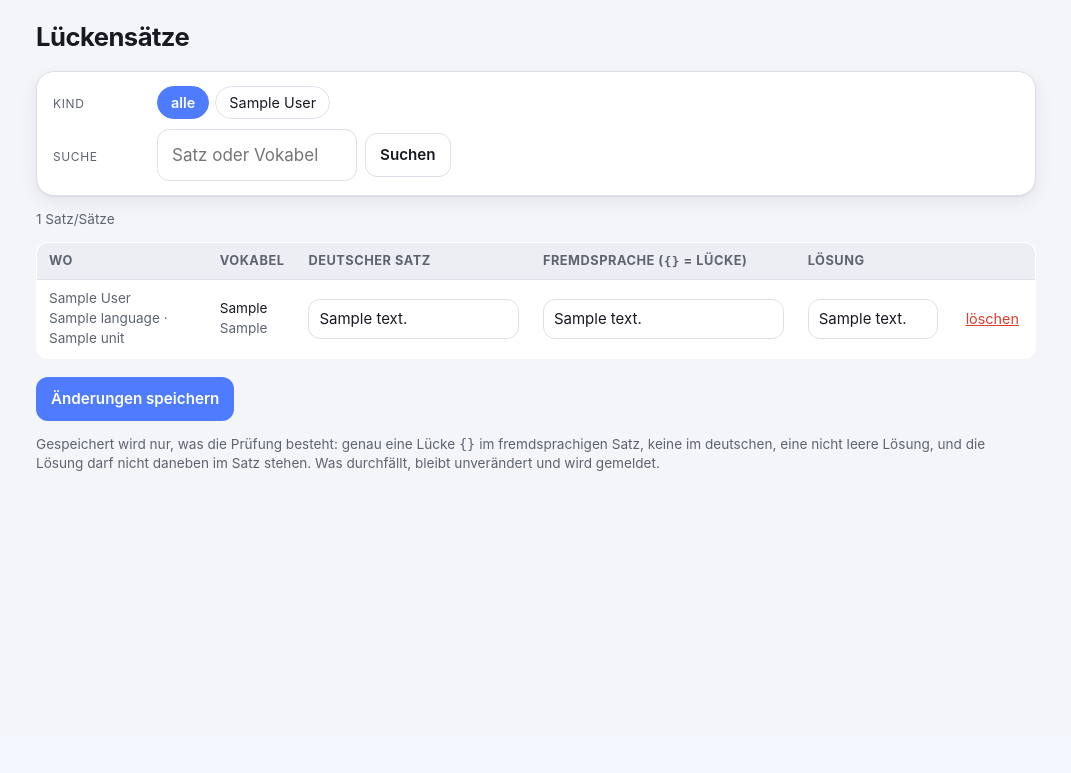
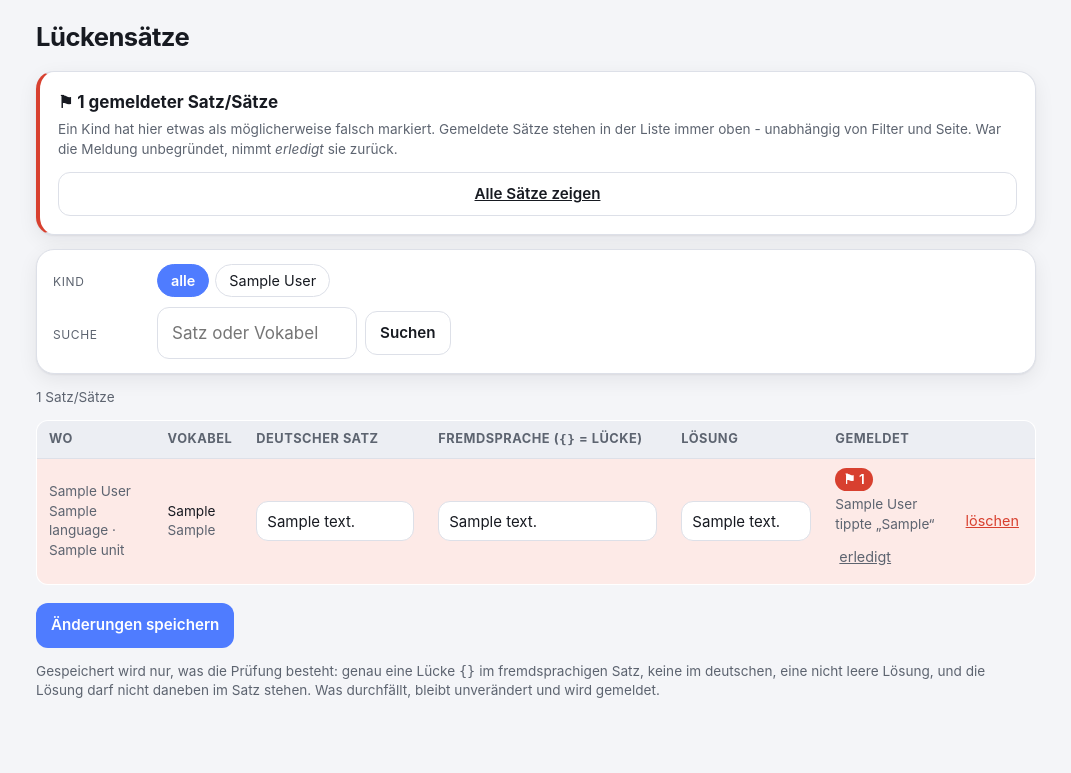
Before and after one commit to hmolsen/vokidoki, a PHP site: page /admin/sentences.php?flagged=1 in a window 1280 px wide. Shown: the part 63-836 px from the top of the page, without its empty margins (104-1175 px from the left). Before the commit the page ends 534 px from the top, so only its background shows below. Run offline with PHP 8.4, Linux system fonts and the light colour scheme; the visitor is signed in with stand-in values (Sample User, id 1); data comes from the database, SQL or seed files in the repository; both versions use the stored data as it was after the commit; tables that the repository leaves empty hold one stand-in row (values such as "Sample post"); some libraries are stand-ins or nearby versions.

Commit message:
Kinder koennen eine schiefe Aufgabe melden
Nach einer falschen Antwort steht rechts neben dem Weiter-Knopf ein
quadratischer Knopf mit einer Flagge. Damit sagt das Kind: Vielleicht lag
nicht ich daneben, sondern der Satz. Es bekommt eine Bestaetigung, der Knopf
bleibt als Haken stehen.

Gespeichert wird in sentence_flags - eine Zeile je Kind und Satz, nicht ein
Zaehler in sentences. Damit kann ein veraergertes Kind denselben Satz nicht
zehnmal melden, und im Admin steht, wer gemeldet hat.

Mitgespeichert wird, was das Kind getippt hatte. Das war nicht verlangt,
entscheidet aber meist die eigentliche Frage: War der Satz schief, oder war
die erwartete Loesung falsch? Ohne diese Angabe bliebe nur die Vermutung.

Im Admin stehen gemeldete Saetze immer oben - unabhaengig von Filter und
Seite - und heben sich farblich ab. Dazu eine Karte, die ihre Zahl nennt und
auf "nur gemeldete" umschaltet, sowie je Zeile ein "erledigt", das die
Meldung zuruecknimmt. Denn eine Meldung kann auch unbegruendet sein.

Der Endpunkt prueft die Zugehoerigkeit: Ueber eine fremde Satznummer kommt
niemand an fremde Saetze.

Co-Authored-By: Claude Opus 5 <noreply@anthropic.com>
Claude-Session: https://claude.ai/code/session_01JEs6aMYbfZasReRw2WUQTC

```diff
--- a/admin/admin.css
+++ b/admin/admin.css
@@ -365,3 +365,28 @@ td.wtcell select {
     .pg-info { width: 100%; margin: 0 0 6px; text-align: center; }
     .pg { min-width: 34px; height: 34px; padding: 0 7px; }
 }
+
+/* ------------------------------------------------- Gemeldete Saetze */
+
+/*
+ * Ein gemeldeter Satz ist der, der Arbeit verlangt. Er steht in der Liste
+ * immer oben und hebt sich ab - ihn zwischen hunderten heraussuchen zu
+ * muessen waere die sicherste Art, ihn nie zu bearbeiten.
+ */
+.flagged-note {
+    border-left: 4px solid var(--bad);
+}
+
+tr.flagged > td {
+    background: var(--bad-bg);
+}
+
+.flagcount {
+    display: inline-block;
+    padding: 2px 8px;
+    border-radius: 999px;
+    background: var(--bad);
+    color: #fff;
+    font-weight: 600;
+    white-space: nowrap;
+}
--- a/admin/sentences.php
+++ b/admin/sentences.php
@@ -21,8 +21,10 @@ $langId = (int) ($_REQUEST['language'] ?? 0);
 $unitId = (int) ($_REQUEST['unit'] ?? 0);
 $suche  = trim((string) ($_REQUEST['q'] ?? ''));
 $seite  = max(1, (int) ($_REQUEST['p'] ?? 1));
+$nurGemeldet = (int) ($_REQUEST['flagged'] ?? 0) === 1;
 
-$filter = ['user' => $userId, 'language' => $langId, 'unit' => $unitId, 'q' => $suche, 'p' => $seite];
+$filter = ['user' => $userId, 'language' => $langId, 'unit' => $unitId,
+           'q' => $suche, 'p' => $seite, 'flagged' => $nurGemeldet ? 1 : 0];
 
 if (($_SERVER['REQUEST_METHOD'] ?? '') === 'POST') {
     csrf_check();
@@ -83,6 +85,15 @@ if (($_SERVER['REQUEST_METHOD'] ?? '') === 'POST') {
         back_to_view($filter);
     }
 
+    if (isset($_POST['clear_flags'])) {
+        $id = (int) $_POST['clear_flags'];
+        $n  = q('DELETE FROM sentence_flags WHERE sentence_id = ?', [$id])->rowCount();
+        flash($n === 0
+            ? 'Für diesen Satz lag keine Meldung vor.'
+            : sprintf('Meldung zurückgenommen (%d Eintrag/Einträge).', $n));
+        back_to_view($filter);
+    }
+
     if (isset($_POST['delete'])) {
         q('DELETE FROM sentences WHERE id = ?', [(int) $_POST['delete']]);
         flash('Satz gelöscht.');
@@ -122,6 +133,9 @@ if ($suche !== '') {
     $like     = '%' . $suche . '%';
     array_push($params, $like, $like, $like, $like);
 }
+if ($nurGemeldet) {
+    $where[] = 'EXISTS (SELECT 1 FROM sentence_flags f WHERE f.sentence_id = s.id)';
+}
 $sql = $where === [] ? '' : ' WHERE ' . implode(' AND ', $where);
 
 $gesamt = (int) qv(
@@ -135,18 +149,44 @@ $seiten = max(1, (int) ceil($gesamt / PER_PAGE));
 $seite  = min($seite, $seiten);
 $offset = ($seite - 1) * PER_PAGE;
 
+/*
+ * Gemeldete Sätze stehen immer oben, auch ohne Filter.
+ *
+ * Sie zwischen hunderten heraussuchen zu müssen, wäre die sicherste Art,
+ * sie nie zu bearbeiten - und ein gemeldeter Satz ist genau der, der Arbeit
+ * verlangt.
+ */
 $rows = qa(
     'SELECT s.*, v.term_foreign, v.term_native, t.title AS unit_title,
-            l.name AS language, u.display_name
+            l.name AS language, u.display_name,
+            (SELECT COUNT(*) FROM sentence_flags f WHERE f.sentence_id = s.id) AS flags
        FROM sentences s
        JOIN vocab v ON v.id = s.vocab_id
        JOIN units t ON t.id = v.unit_id
        JOIN languages l ON l.id = t.language_id
        JOIN users u ON u.id = t.user_id' . $sql . '
-      ORDER BY u.display_name, l.name, t.created_at DESC, v.position, s.id
+      ORDER BY flags DESC, u.display_name, l.name, t.created_at DESC, v.position, s.id
       LIMIT ' . PER_PAGE . ' OFFSET ' . $offset,
     $params,
 );
+
+// Wer hat gemeldet, und was war eingetippt? Genau das entscheidet meist, ob
+// der Satz schief war oder die erwartete Antwort.
+$meldungen = [];
+$ids = array_map(static fn (array $r): int => (int) $r['id'], $rows);
+if ($ids !== []) {
+    foreach (qa(
+        'SELECT f.sentence_id, f.typed, u.display_name, f.created_at
+           FROM sentence_flags f
+           JOIN users u ON u.id = f.user_id
+          WHERE f.sentence_id IN (' . implode(',', $ids) . ')
+          ORDER BY f.created_at DESC'
+    ) as $f) {
+        $meldungen[(int) $f['sentence_id']][] = $f;
+    }
+}
+
+$offeneMeldungen = (int) qv('SELECT COUNT(DISTINCT sentence_id) FROM sentence_flags');
 
 /** Erhält die Filter beim Blättern. */
 function page_link(array $filter, int $seite): string
@@ -160,6 +200,22 @@ function page_link(array $filter, int $seite): string
 admin_head('Lückensätze', 'sentences.php');
 flash_render();
 ?>
+
+<?php if ($offeneMeldungen > 0): ?>
+<div class="card flagged-note">
+    <strong>&#9873; <?= $offeneMeldungen ?> gemeldete<?= $offeneMeldungen === 1 ? 'r' : '' ?> Satz/Sätze</strong>
+    <p class="tiny muted" style="margin:6px 0 12px">
+        Ein Kind hat hier etwas als möglicherweise falsch markiert. Gemeldete
+        Sätze stehen in der Liste immer oben - unabhängig von Filter und Seite.
+        War die Meldung unbegründet, nimmt <em>erledigt</em> sie zurück.
+    </p>
+    <?php if (!$nurGemeldet): ?>
+        <a class="btn small" href="<?= h(admin_url('sentences.php') . '?flagged=1') ?>">Nur gemeldete zeigen</a>
+    <?php else: ?>
+        <a class="btn secondary small" href="<?= h(admin_url('sentences.php')) ?>">Alle Sätze zeigen</a>
+    <?php endif; ?>
+</div>
+<?php endif; ?>
 
 <div class="card filters">
     <?= filter_chips('Kind',
@@ -208,17 +264,19 @@ flash_render();
 <form method="post">
     <?= csrf_field() ?>
     <?php foreach (['user' => $userId, 'language' => $langId, 'unit' => $unitId,
-                    'q' => $suche, 'p' => $seite] as $k => $v): ?>
+                    'q' => $suche, 'p' => $seite,
+                    'flagged' => $nurGemeldet ? 1 : 0] as $k => $v): ?>
         <input type="hidden" name="<?= h($k) ?>" value="<?= h((string) $v) ?>">
     <?php endforeach; ?>
 
     <table class="data">
         <tr>
             <th>Wo</th><th>Vokabel</th><th>Deutscher Satz</th>
-            <th>Fremdsprache (<code>{}</code> = Lücke)</th><th>Lösung</th><th></th>
+            <th>Fremdsprache (<code>{}</code> = Lücke)</th><th>Lösung</th>
+            <th>Gemeldet</th><th></th>
         </tr>
         <?php foreach ($rows as $s): ?>
-            <tr>
+            <tr<?= (int) $s['flags'] > 0 ? ' class="flagged"' : '' ?>>
                 <td class="tiny muted">
                     <?= h($s['display_name']) ?><br>
                     <?= h($s['language']) ?> &middot; <?= h($s['unit_title']) ?>
@@ -233,6 +291,23 @@ flash_render();
                            value="<?= h($s['foreign_text']) ?>" maxlength="255"></td>
                 <td><input type="text" name="sa[<?= (int) $s['id'] ?>]"
                            value="<?= h($s['answer']) ?>" maxlength="128" style="width:130px"></td>
+                <td class="tiny">
+                    <?php if ((int) $s['flags'] > 0): ?>
+                        <span class="flagcount">&#9873; <?= (int) $s['flags'] ?></span>
+                        <?php foreach ($meldungen[(int) $s['id']] ?? [] as $f): ?>
+                            <div class="muted" style="margin-top:4px">
+                                <?= h($f['display_name']) ?>
+                                <?php if (($f['typed'] ?? '') !== ''): ?>
+                                    tippte &bdquo;<?= h($f['typed']) ?>&ldquo;
+                                <?php endif; ?>
+                            </div>
+                        <?php endforeach; ?>
+                        <button class="linkbtn" name="clear_flags" value="<?= (int) $s['id'] ?>"
+                                formnovalidate style="margin-top:4px">erledigt</button>
+                    <?php else: ?>
+                        <span class="muted">&ndash;</span>
+                    <?php endif; ?>
+                </td>
                 <td>
                     <button class="linkbtn" name="delete" value="<?= (int) $s['id'] ?>"
                             formnovalidate style="color:var(--bad)"
--- a/lib/schema.php
+++ b/lib/schema.php
@@ -66,6 +66,30 @@ function schema_migrations(): array
                ADD COLUMN sentences_status VARCHAR(16) NULL,
                ADD COLUMN sentences_started_at DATETIME NULL,
                ADD COLUMN sentences_error VARCHAR(255) NULL",
+        ],
+        /*
+         * Gemeldete Lückensätze.
+         *
+         * Eine Zeile je Kind und Satz statt eines Zählers in sentences: So
+         * kann ein Kind denselben Satz nicht mehrfach melden, und im Admin
+         * steht, wer gemeldet hat und was getippt wurde. Gerade das Getippte
+         * entscheidet oft, ob der Satz oder die Antwort daneben lag.
+         */
+        'sentence_flags' => [
+            static fn (): bool => !table_exists('sentence_flags'),
+            'CREATE TABLE sentence_flags (
+               id          INT UNSIGNED AUTO_INCREMENT PRIMARY KEY,
+               sentence_id INT UNSIGNED NOT NULL,
+               user_id     INT UNSIGNED NOT NULL,
+               typed       VARCHAR(128) NULL,
+               created_at  DATETIME NOT NULL DEFAULT CURRENT_TIMESTAMP,
+               UNIQUE KEY uq_flag (sentence_id, user_id),
+               KEY idx_flag_sentence (sentence_id),
+               CONSTRAINT fk_flag_sentence FOREIGN KEY (sentence_id)
+                   REFERENCES sentences(id) ON DELETE CASCADE,
+               CONSTRAINT fk_flag_user FOREIGN KEY (user_id)
+                   REFERENCES users(id) ON DELETE CASCADE
+             ) ENGINE=InnoDB DEFAULT CHARSET=utf8mb4 COLLATE=utf8mb4_unicode_ci',
         ],
         'sentences' => [
             static fn (): bool => !table_exists('sentences'),
```
Also changed, not shown: api/cloze.php (+37 -3 lines), schema.sql (+15 -0 lines), style.css (+45 -4 lines), tests/e2e.php (+76 -0 lines), tests/sentences.php (+28 -0 lines), views/cloze.js (+63 -1 lines).
